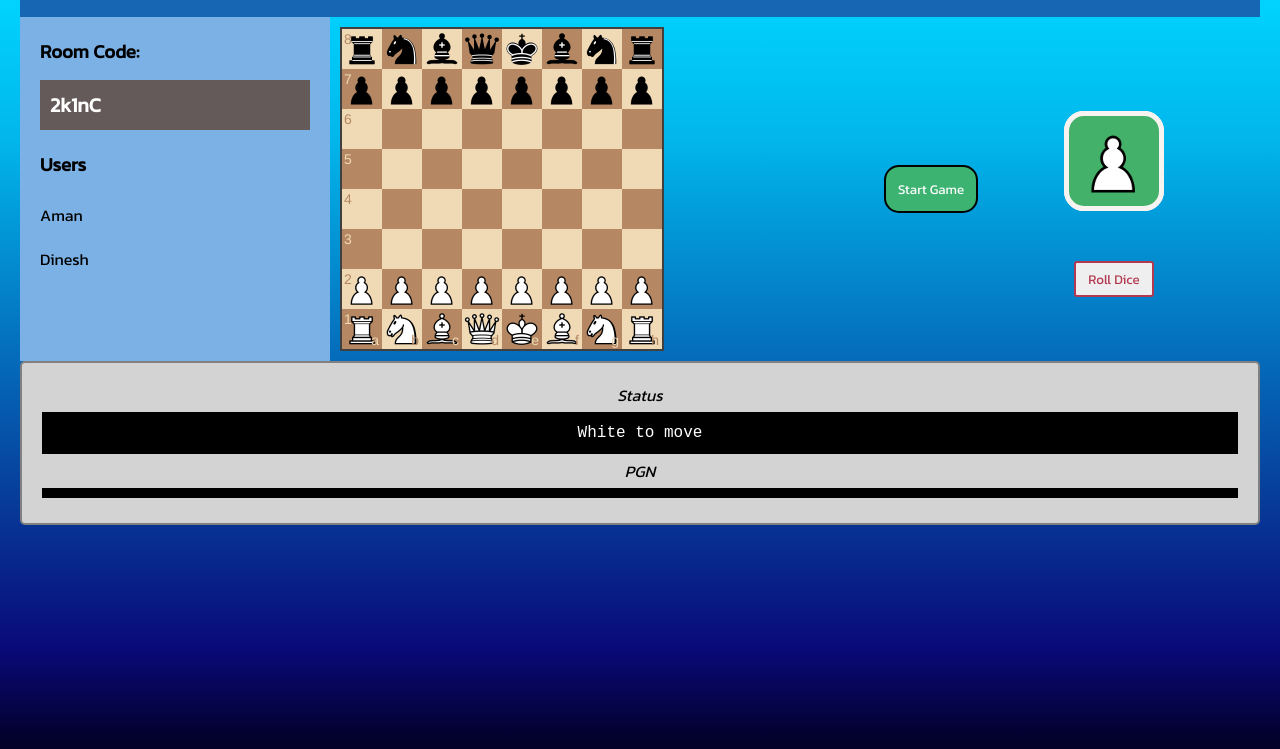
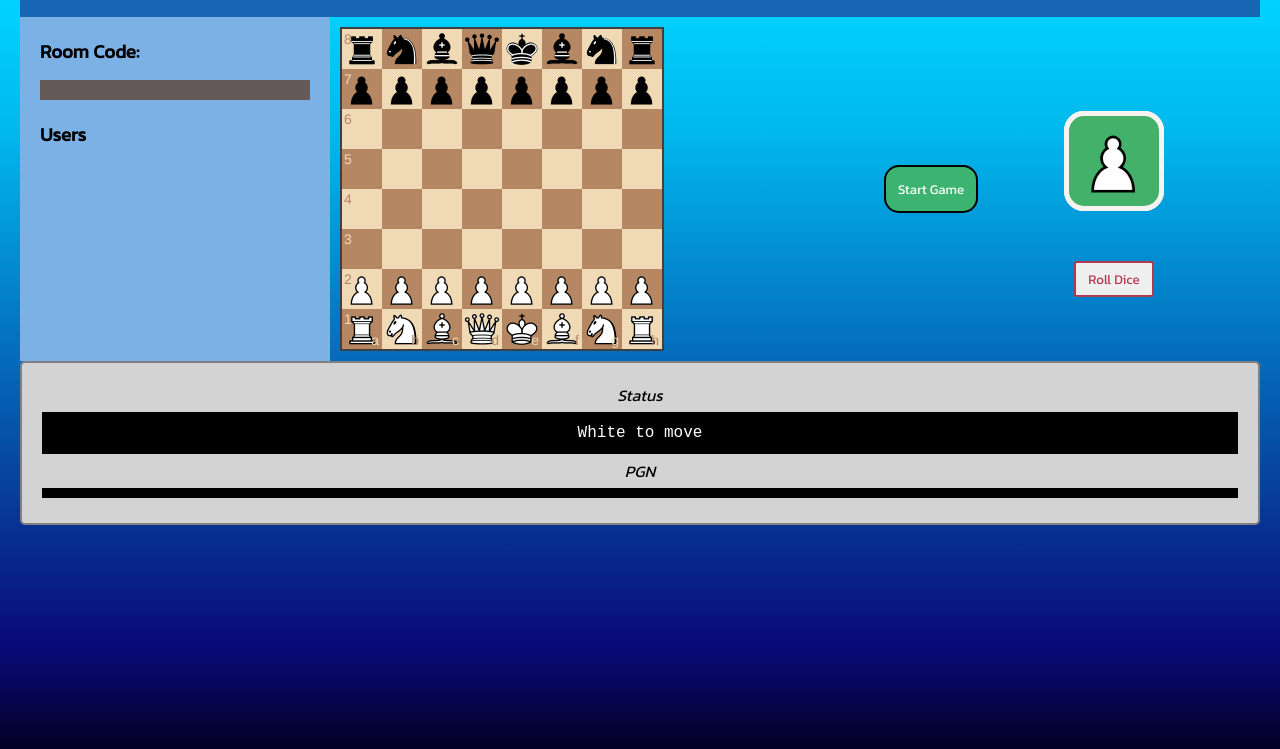
Before and after one commit to dinesh-ng/Dice-Chess, a website: page public/game.html in a window 1280 px wide. Shown: the part 91-840 px from the top of the page. Drawn offline with nearby package versions, Linux system fonts and the light colour scheme; no server answers.

Commit message:
remove default users

```diff
--- a/public/game.html
+++ b/public/game.html
@@ -35,12 +35,9 @@
       <main class="main-main">
         <div class="main-sidebar">
           <h3>Room Code:</h3>
-          <h2 id="room-name">2k1nC</h2>
+          <h2 id="room-name"></h2>
           <h3>Users</h3>
-          <ul id="users">
-            <li>Aman</li>
-            <li>Dinesh</li>
-          </ul>
+          <ul id="users"></ul>
         </div>
         <div class="main-game">
           <div class="wrapper">
```
